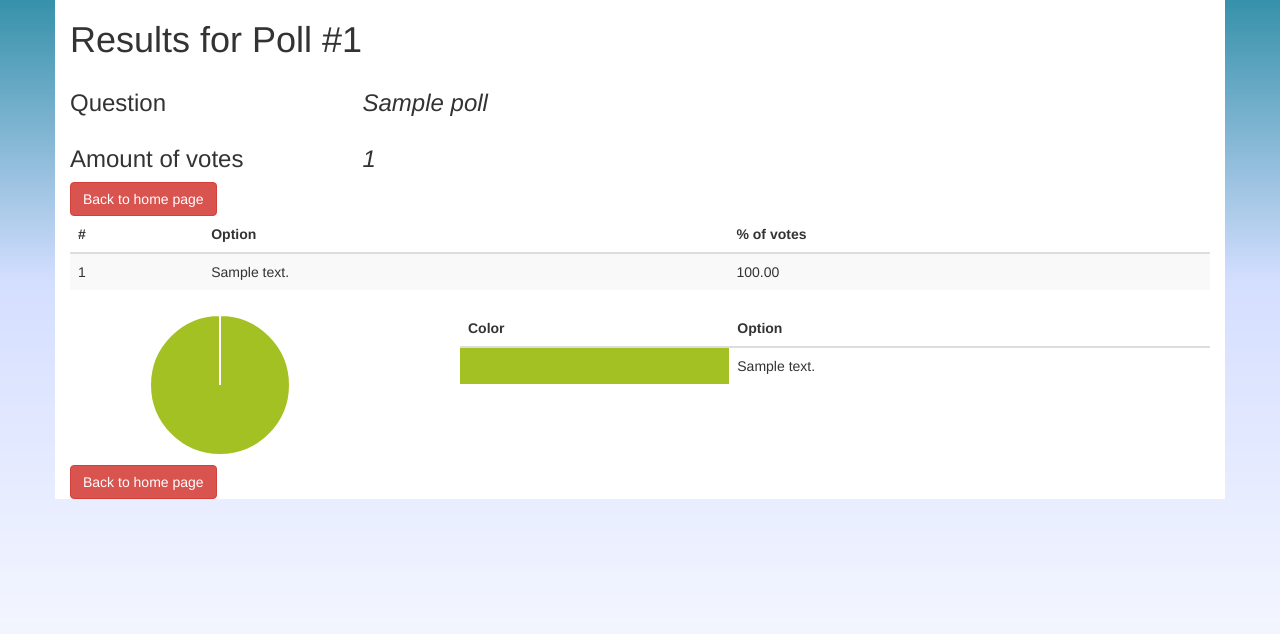
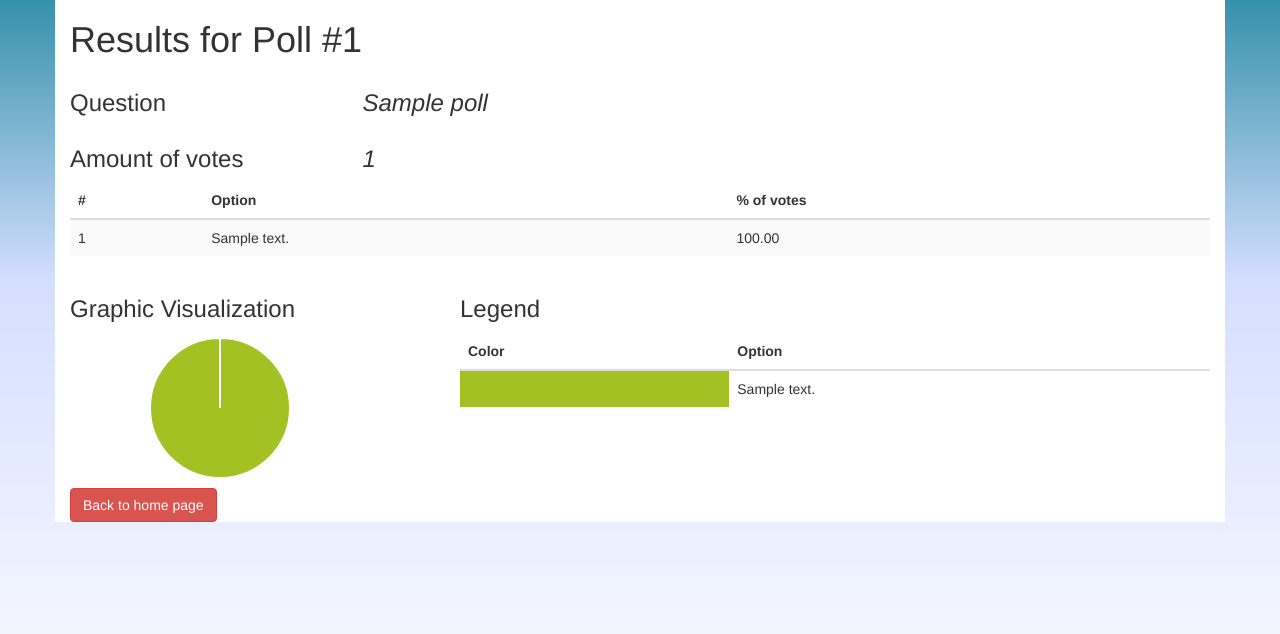
Before and after one commit to wellincall/SRC_Test, a Django app: page /polls/1/results/ in a window 1280 px wide. Shown: the top 634 px of the page. Run offline with Django 3.2, Linux system fonts and the light colour scheme; tables that the repository leaves empty hold one stand-in row (values such as "Sample post"); some libraries are stand-ins or nearby versions.

Commit message:
charts working properly with multiple javascript files

```diff
--- /dev/null
+++ b/polls/static/polls/javascripts/init.js
@@ -0,0 +1,14 @@
+
+function addCaption(paramData){
+	for(index in paramData){
+		var newRow = document.createElement("TR");
+		var captionContainer = document.createElement("TD");
+		var color = document.createElement("TD");
+		color.setAttribute("bgcolor", paramData[index].color);
+		var captionText = document.createTextNode(paramData[index].caption);
+		captionContainer.appendChild(captionText);
+		newRow.appendChild(color);
+		newRow.appendChild(captionContainer);
+		document.querySelectorAll('[class="caption_description"]')[0].appendChild(newRow);
+	}
+}
--- a/polls/templates/polls/results.html
+++ b/polls/templates/polls/results.html
@@ -5,6 +5,7 @@
 		{% load template_helpers %}
 		<link rel="stylesheet" type="text/css" href="{% static 'polls/style.css' %}"/>
 		<script type="text/javascript" src="{%static 'polls/javascripts/Chart.js'%}"></script>
+		<script type="text/javascript" src="{%static 'polls/javascripts/init.js'%}"></script>
 		<script type="text/javascript">
 			function drawChartAndCaption(){
 				var context = document.getElementById("myChart").getContext("2d");
@@ -13,24 +14,11 @@
 						data.push({
 							value : {{choice.votes}},
 							color : "{%random_color%}",
-						caption : "{{choice.choice_text}}"
+							caption : "{{choice.choice_text|safe}}"
 						});
 					{%endfor%}
 				var myChart = new Chart(context).Pie(data);
 				addCaption(data);
-			}
-			function addCaption(paramData){
-				for(index in paramData){
-					var newRow = document.createElement("TR");
-					var captionContainer = document.createElement("TD");
-					var color = document.createElement("TD");
-					color.setAttribute("bgcolor", paramData[index].color);
-					var captionText = document.createTextNode(paramData[index].caption);
-					captionContainer.appendChild(captionText);
-					newRow.appendChild(color);
-					newRow.appendChild(captionContainer);
-					document.querySelectorAll('[class="caption_description"]')[0].appendChild(newRow);
-				}
 			}
 			window.onload = function(){
 				drawChartAndCaption();
@@ -65,11 +53,6 @@
 									<h3><em>{{poll.total_votes}}</em></h3>
 								</div>
 							</div>
-							<div class="row">
-								<div class="col-md-12">
-									<a href="{%url 'polls:index'%}" class="btn btn-danger">Back to home page</a>
-								</div>
-							</div>
 						</div>
 					</div>
 					<div class="row votes_results">
@@ -98,9 +81,25 @@
 							</div>
 							<div class="row graphic">
 								<div class="col-md-4">
+									<div class="row">
+										<div class="col-md-12">
+											<h3>Graphic Visualization</h3>
+										</div>
+									</div>
+									<div class="row">
+										<div class="col-md-12">
 											<canvas id="myChart"></canvas>
 										</div>
-								<div class="col-md-8 ">
+									</div>
+								</div>
+								<div class="col-md-8">
+									<div class="row">
+										<div class="col-md-12">
+											<h3>Legend</h3>
+										</div>
+									</div>
+									<div class="row">
+										<div class= "col-md-12">
 											<table class="table caption_table">
 												<thead>
 													<tr>
@@ -111,6 +110,8 @@
 												<tbody class="caption_description">
 												</tbody>
 											</table>
+										</div>
+									</div>
 								</div>
 							</div>
 							<div class="row">
```
Lines whose indentation alone changed are shown as unchanged.
